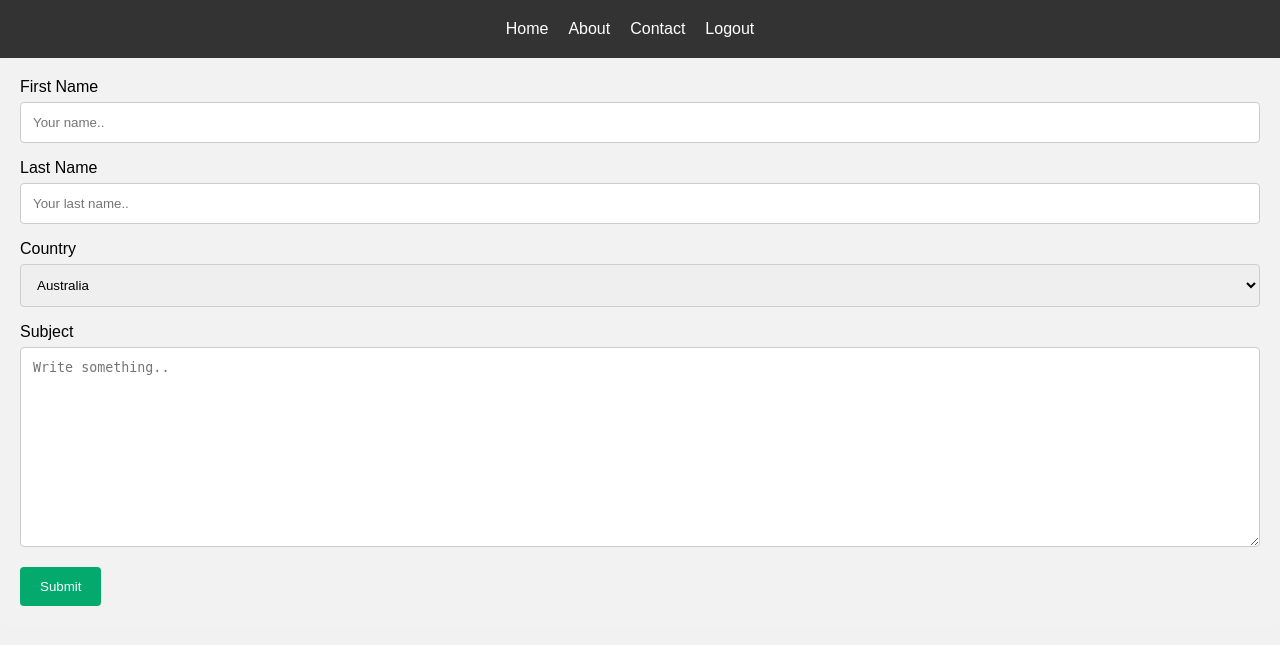
After one commit to mravind2/website, a PHP site: page /html/contact.html in a window 1280 px wide. The commit adds this page. Shown: the top 645 px of the page. Run offline with PHP 8.4, Linux system fonts and the light colour scheme.

Commit message:
reorganize plus new files

```diff
--- a/front-end/style.css
+++ b/front-end/css/style.css
@@ -149,3 +149,37 @@ footer {
   height: 40px;
   width: 40px;
 }
+
+/* Style inputs with type="text", select elements and textareas */
+input[type=text], select, textarea {
+  width: 100%; /* Full width */
+  padding: 12px; /* Some padding */
+  border: 1px solid #ccc; /* Gray border */
+  border-radius: 4px; /* Rounded borders */
+  box-sizing: border-box; /* Make sure that padding and width stays in place */
+  margin-top: 6px; /* Add a top margin */
+  margin-bottom: 16px; /* Bottom margin */
+  resize: vertical /* Allow the user to vertically resize the textarea (not horizontally) */
+}
+
+/* Style the submit button with a specific background color etc */
+input[type=submit] {
+  background-color: #04AA6D;
+  color: white;
+  padding: 12px 20px;
+  border: none;
+  border-radius: 4px;
+  cursor: pointer;
+}
+
+/* When moving the mouse over the submit button, add a darker green color */
+input[type=submit]:hover {
+  background-color: #45a049;
+}
+
+/* Add a background color and some padding around the form */
+.container {
+  border-radius: 5px;
+  background-color: #f2f2f2;
+  padding: 20px;
+}
--- /dev/null
+++ b/front-end/html/contact.html
@@ -0,0 +1,44 @@
+<!DOCTYPE html>
+<html>
+    <head>
+        <meta charset="UTF-8">
+        <title>Scrummy Shopping</title>
+        <link rel="stylesheet" type="text/css" href="../css/style.css">
+    </head>
+    <body>
+        <header>
+            <nav>
+              <ul>
+                <li><a href="homepage.html">Home</a></li>
+                <li><a href="about.html">About</a></li>
+                <li><a href="contact.html">Contact</a></li>
+                <li><a href="https://main.d3ej7xs521nmu9.amplifyapp.com/">Logout</a></li>
+              </ul>
+            </nav>
+        </header>
+
+        <div class="container">
+            <form action="action_page.php">
+
+            <label for="fname">First Name</label>
+            <input type="text" id="fname" name="firstname" placeholder="Your name..">
+
+            <label for="lname">Last Name</label>
+            <input type="text" id="lname" name="lastname" placeholder="Your last name..">
+
+            <label for="country">Country</label>
+            <select id="country" name="country">
+                <option value="australia">Australia</option>
+                <option value="canada">Canada</option>
+                <option value="usa">USA</option>
+            </select>
+
+            <label for="subject">Subject</label>
+            <textarea id="subject" name="subject" placeholder="Write something.." style="height:200px"></textarea>
+
+            <input type="submit" value="Submit">
+
+            </form>
+        </div>
+    </body>
+</html>
--- a/front-end/forgot.html
+++ b/front-end/html/forgot.html
@@ -5,7 +5,7 @@
   <meta charset="utf-8">
   <meta name="viewport" content="width=device-width">
   <title>Reset Login</title>
-  <link href="style.css" rel="stylesheet" type="text/css" />
+  <link href="../css/style.css" rel="stylesheet" type="text/css" />
 </head>
 
 <body>
--- a/front-end/login.html
+++ b/front-end/html/login.html
@@ -6,7 +6,7 @@
   <meta charset="utf-8">
   <meta name="viewport" content="width=device-width">
   <title>Login Page</title>
-  <link href="style.css" rel="stylesheet" type="text/css" />
+  <link href="../css/style.css" rel="stylesheet" type="text/css" />
 </head>
 
  <body>
--- a/front-end/signup.html
+++ b/front-end/html/signup.html
@@ -5,7 +5,7 @@
   <meta charset="utf-8">
   <meta name="viewport" content="width=device-width">
   <title>Sign Up</title>
-  <link href="style.css" rel="stylesheet" type="text/css" />
+  <link href="../css/style.css" rel="stylesheet" type="text/css" />
 </head>
 
 <body>
```
Also changed, not shown: front-end/html/homepage.html (renamed from front-end/homepage.html, +7 -8 lines), front-end/html/about.html (added), 2 other files.
